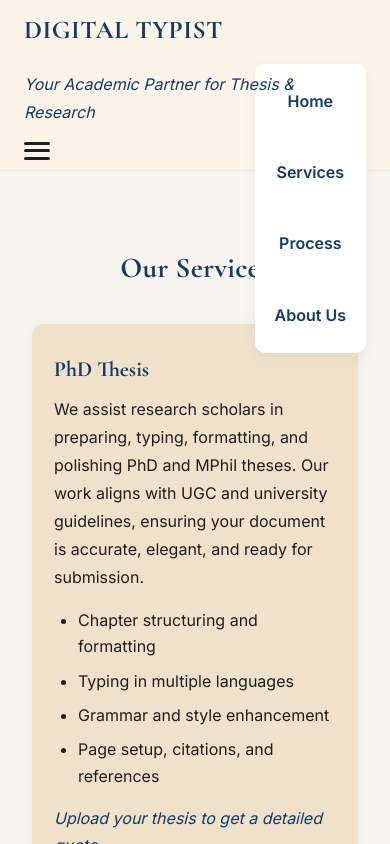
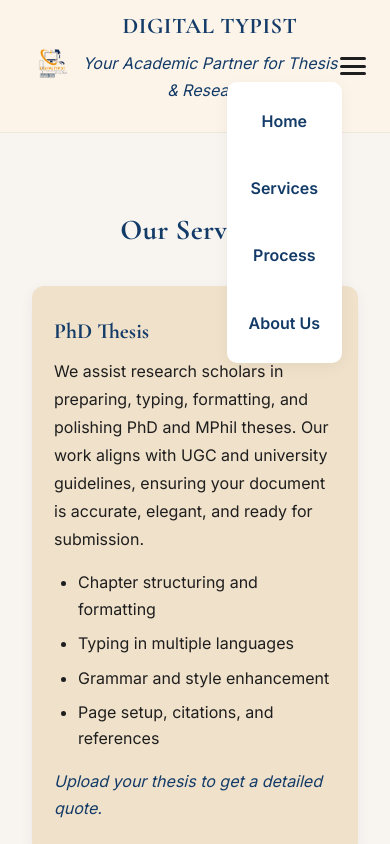
Before and after one commit to digital-typist/digital-typist-lts, a Next.js app: page /services in a window 390 px wide. Both pictures are taken after a click on the button "Toggle navigation". Shown: the top 844 px of the page. Built offline with nearby package versions, Linux system fonts and the light colour scheme.

Commit message:
logo added

```diff
--- a/src/app/css/header.css
+++ b/src/app/css/header.css
@@ -1,44 +1,65 @@
-/* ===== HEADER STYLING (Refined Layout) ===== */
+/* ===== HEADER STYLING ===== */
 .mainHeader {
     background: var(--headerBg);
     border-bottom: 1px solid rgba(0, 0, 0, 0.05);
-    padding: 14px 24px;
-    padding-bottom: 10px;
+    padding: 12px 24px;
     position: sticky;
     top: 0;
     z-index: 1000;
 }
 
+/* ===== CONTAINER ===== */
 .headerContainer {
     max-width: var(--max-width);
     margin: 0 auto;
     display: flex;
+    align-items: center;
     justify-content: space-between;
-    align-items: center;
     flex-wrap: wrap;
+    position: relative;
 }
 
+/* ===== LOGO ===== */
+.logoBlock {
+    flex: 0 0 auto;
+}
+
+.siteLogo {
+    width: 70px;
+    height: auto;
+    display: block;
+    transition: transform 0.3s ease;
+}
+
+.siteLogo:hover {
+    transform: scale(1.05);
+}
+
+/* ===== BRAND (CENTERED) ===== */
 .brandBlock {
-    display: flex;
-    flex-direction: column;
+    text-align: center;
+    flex: 1;
 }
 
 .brandName {
-    font-size: 1.6rem;
-    font-weight: 800;
+    font-family: "Cormorant Garamond", serif;
+    font-size: 1.8rem;
+    font-weight: 700;
     color: var(--brand);
     letter-spacing: 0.5px;
+    margin-bottom: 2px;
 }
 
 .tagline {
-    font-size: 0.9rem;
+    font-family: "Inter", sans-serif;
+    font-size: 0.95rem;
     color: var(--muted);
-    margin-top: 2px;
 }
 
+/* ===== NAVIGATION ===== */
 .navLinks {
     display: flex;
-    gap: 28px;
+    gap: 24px;
     align-items: center;
 }
 
@@ -46,6 +67,7 @@
     color: var(--text);
     font-weight: 600;
     font-size: 1rem;
+    text-decoration: none;
     transition: color 0.3s ease;
 }
 
@@ -72,22 +94,37 @@
     border-radius: 2px;
 }
 
-/* ===== RESPONSIVE ===== */
-@media (max-width: 768px) {
+/* ===== RESPONSIVE DESIGN ===== */
+@media (max-width: 900px) {
+    .headerContainer {
+        flex-wrap: nowrap;
+    }
+
+    .brandBlock {
+        order: 2;
+        flex: 1;
+    }
+
+    .logoBlock {
+        order: 1;
+    }
+
     .menuToggle {
         display: flex;
+        order: 3;
     }
 
     .navLinks {
         display: none;
         flex-direction: column;
         position: absolute;
-        top: 64px;
+        top: 70px;
         right: 24px;
         background: var(--white);
-        padding: 16px 20px;
+        padding: 18px 22px;
         border-radius: var(--radius);
         box-shadow: var(--shadow);
+        z-index: 999;
     }
 
     .navLinks.open {
@@ -96,7 +133,19 @@
 
     .navLinks a {
         color: var(--brand);
+        padding: 8px 0;
         font-weight: 600;
-        padding: 8px 0;
+    }
+
+    .siteLogo {
+        width: 56px;
+    }
+
+    .brandName {
+        font-size: 1.4rem;
+    }
+
+    .tagline {
+        font-size: 0.85rem;
     }
 }
--- a/src/app/js/Header.jsx
+++ b/src/app/js/Header.jsx
@@ -9,7 +9,14 @@ export default function Header() {
   return (
     <header className="mainHeader">
       <div className="headerContainer">
-        {/* ===== Brand Section ===== */}
+        {/* ===== Logo Section ===== */}
+        <div className="logoBlock">
+          <Link href="/" scroll={true}>
+            <img src="/logo_transparent.png" alt="Digital Typist Logo" className="siteLogo" />
+          </Link>
+        </div>
+
+        {/* ===== Brand Section (center aligned) ===== */}
         <div className="brandBlock">
           <h1 className="brandName">DIGITAL TYPIST</h1>
           <p className="tagline">Your Academic Partner for Thesis & Research</p>
@@ -28,33 +35,10 @@ export default function Header() {
 
         {/* ===== Navigation ===== */}
         <nav className={`navLinks ${menuOpen ? "open" : ""}`}>
-
-          {/* ==== HOME PAGE LINK ==== */}
-          <Link href="/" scroll={true} onClick={() => setMenuOpen(false)}>
-            Home
-          </Link>
-
-
-          {/* ==== SERVICES PAGE LINK*/}
-          <Link href="/services" scroll={true} onClick={() => setMenuOpen(false)}>
-            Services
-          </Link>
-
-          {/* ==== PROCESS PAGE LINK*/}
-          <Link href="/process" scroll={true} onClick={() => setMenuOpen(false)}>
-            Process
-          </Link>
-
-          {/* ==== ABOUT US PAGE LINK ==== */}
-          <Link href="/about" scroll={true} onClick={() => setMenuOpen(false)}>
-            About Us
-          </Link>
-
-          {/* ==== REVIEW PAGE LINK
-          <Link href="/reviews" scroll={true} onClick={() => setMenuOpen(false)}>
-            Reviews
-          </Link> */}
-
+          <Link href="/" onClick={() => setMenuOpen(false)}>Home</Link>
+          <Link href="/services" onClick={() => setMenuOpen(false)}>Services</Link>
+          <Link href="/process" onClick={() => setMenuOpen(false)}>Process</Link>
+          <Link href="/about" onClick={() => setMenuOpen(false)}>About Us</Link>
         </nav>
       </div>
     </header>
```
Also changed, not shown: public/logo_transparent.png (added).
